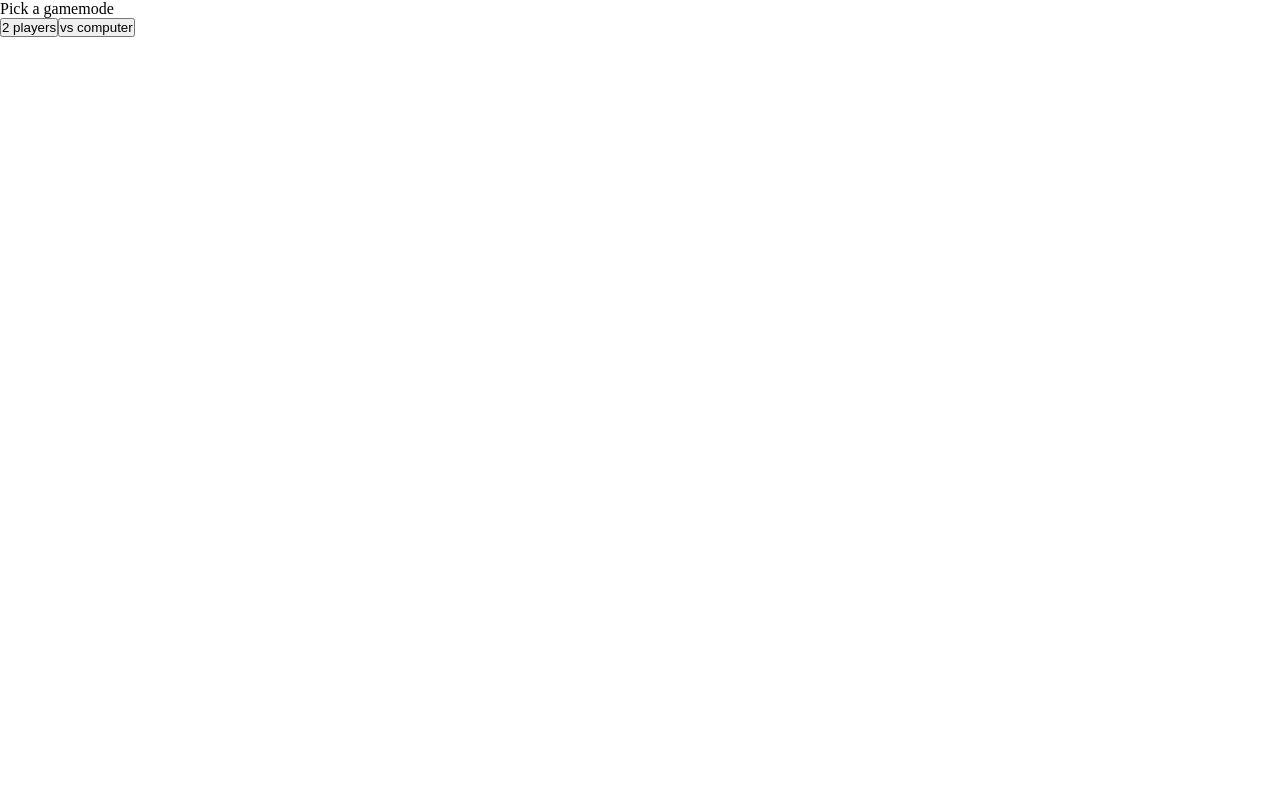
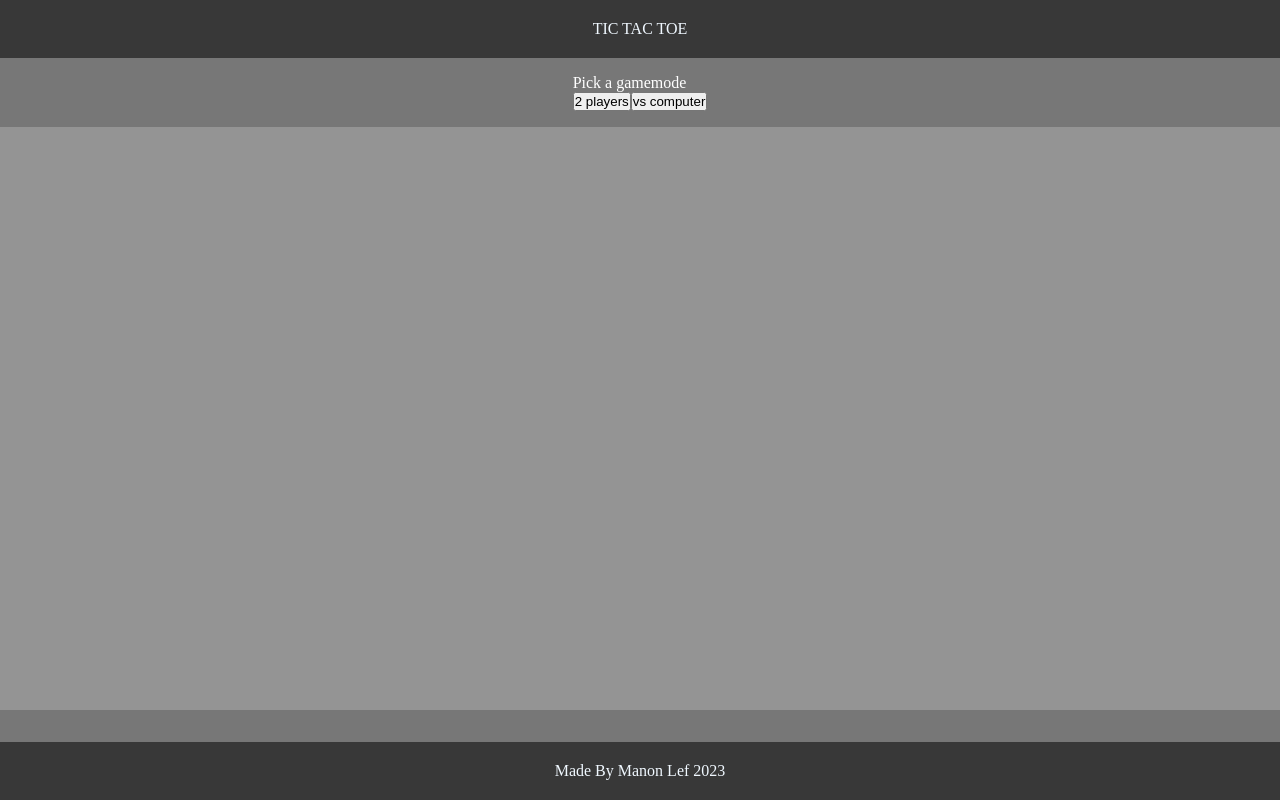
Before and after one commit to ManonLef/Tic-Tac-Toe, a website: page index.html in a window 1280 px wide. Drawn offline with Linux system fonts and the light colour scheme.

Commit message:
add basic layout styling

```diff
--- a/index.html
+++ b/index.html
@@ -1,29 +1,32 @@
 <!DOCTYPE html>
 <html lang="en">
   <head>
-  <meta charset="UTF-8">
-  <meta http-equiv="X-UA-Compatible" content="IE=edge">
-  <meta name="viewport" content="width=device-width, initial-scale=1.0">
-  <link rel="stylesheet" href="style.css">
+    <meta charset="UTF-8" />
+    <meta http-equiv="X-UA-Compatible" content="IE=edge" />
+    <meta name="viewport" content="width=device-width, initial-scale=1.0" />
+    <link rel="stylesheet" href="style.css" />
     <script src="script.js" defer></script>
-  <title>Document</title>
+    <title>Manon's Tic Tac Toe</title>
   </head>
   <body>
+    <header>TIC TAC TOE</header>
+    <div class="main">
+      <div class="top">
         <div class="instruction"></div>
-
         <div class="playSelect"></div>
-
+      </div>
+      <div class="board-or-form">
         <form hidden action="" class="playerForm">
           <label for="name-player-one">Player One Name</label>
-    <input type="text" name="name-player-one" id="playerOneName">
+          <input type="text" name="name-player-one" id="playerOneName" />
           <label for="name-player-two">Player Two Name</label>
-    <input type="text" name="name-player-two" id="playerTwoName">
+          <input type="text" name="name-player-two" id="playerTwoName" />
           <button type="submit" class="submit-names">Go</button>
         </form>
-
-  <div class="gameBoardContainer">
+        <div class="gameBoardContainer"></div>
       </div>
-
       <div class="announce"></div>
+    </div>
+    <footer>Made By Manon Lef 2023</footer>
   </body>
 </html>
--- a/style.css
+++ b/style.css
@@ -1,20 +1,77 @@
 * {
   padding: 0;
   margin: 0;
+
+  --color1: #383838;
+  --color2: #777777;
+  --color3: #949494;
+  --color4: #c6c6c6;
+  --color5: #f5f5f5;
+}
+body {
+  height: 100vh;
+  display: grid;
+  align-items: center;
+  justify-content: center;
+  grid-template-rows: auto 1fr auto;
+  grid-template-columns: 1fr;
+}
+
+header,
+footer {
+  padding: 20px;
+  display: grid;
+  align-items: center;
+  justify-content: center;
+
+  background-color: var(--color1);
+  color: aliceblue;
+}
+
+.main {
+  display: grid;
+  justify-content: center;
+  align-items: center;
+  background-color: var(--color3);
+  height: 100%;
+  grid-template-rows: auto 1fr auto;
+  grid-template-columns: 1fr auto 1fr;
+}
+
+.board-or-form {
+  grid-area: 2/2/3/3;
+  align-items: center;
+  justify-content: center;
+}
+
+.top,
+.announce {
+  display: grid;
+  align-items: center;
+  justify-content: center;
+  padding: 1em;
+  background-color: var(--color2);
+  color: white;
+  grid-column: 1/-1;
 }
 
 .gameBoardContainer {
   display: grid;
-  grid-template-columns: 1fr 1fr 1fr;
-  width: 300px;
-  height: 300px;
+  grid-template-columns: repeat(3, minmax(50px, 100px));
+  grid-template-rows: repeat(3, minmax(50px, 100px));
+  align-items: center;
+  justify-content: center;
+  gap: 10px;
+  padding: 10px;
 }
 
 .gameBoardContainer > div {
-  border: 2px solid purple;
-  width: 100px;
-  height: 100px;
-  display: flex;
+  height: 100%;
+  width: 100%;
+  background-color: var(--color4);
+  border-radius: 5px;
+
+  display: grid;
   justify-content: center;
   align-items: center;
 }
```
Lines whose indentation alone changed are shown as unchanged.
